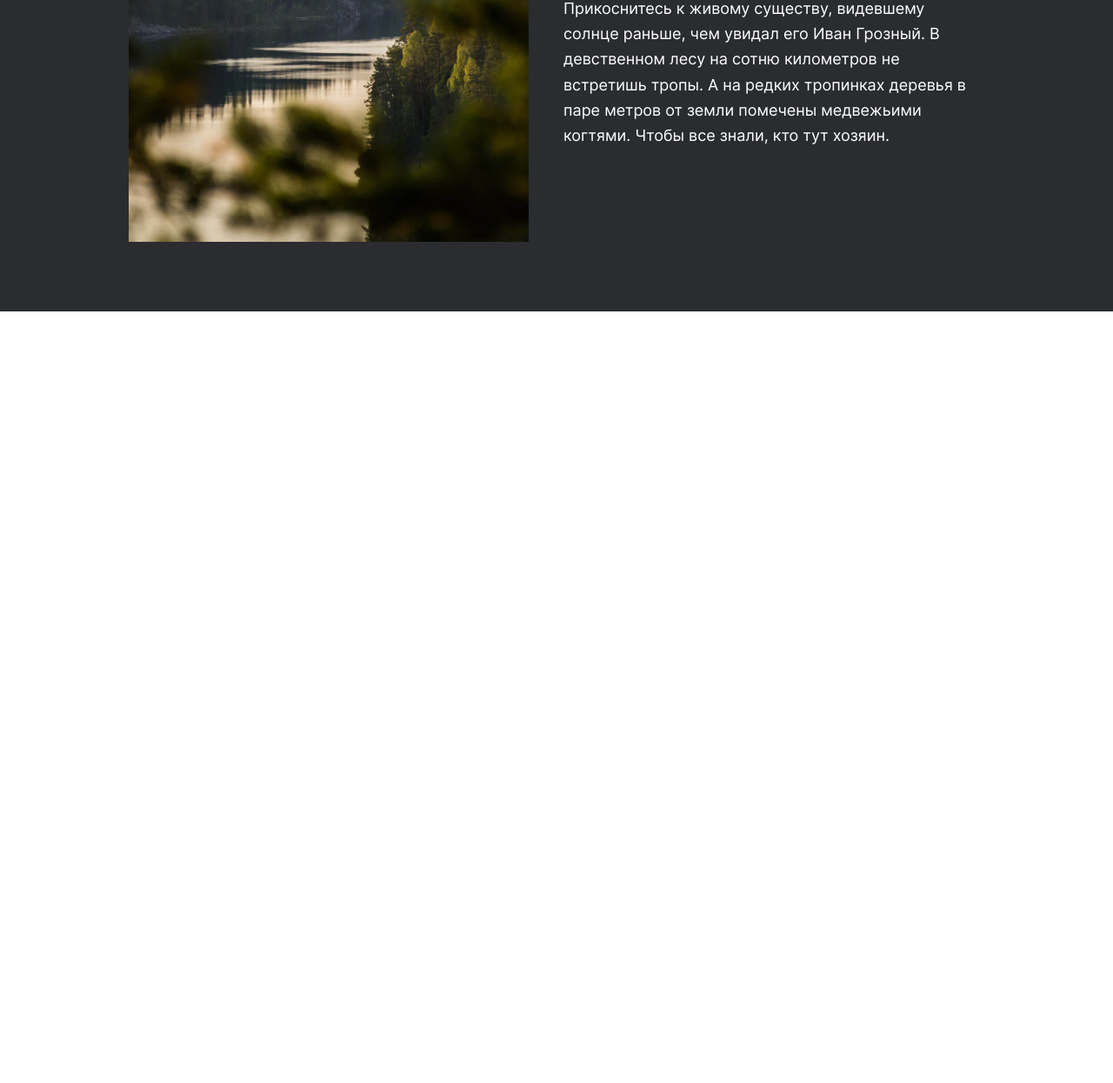
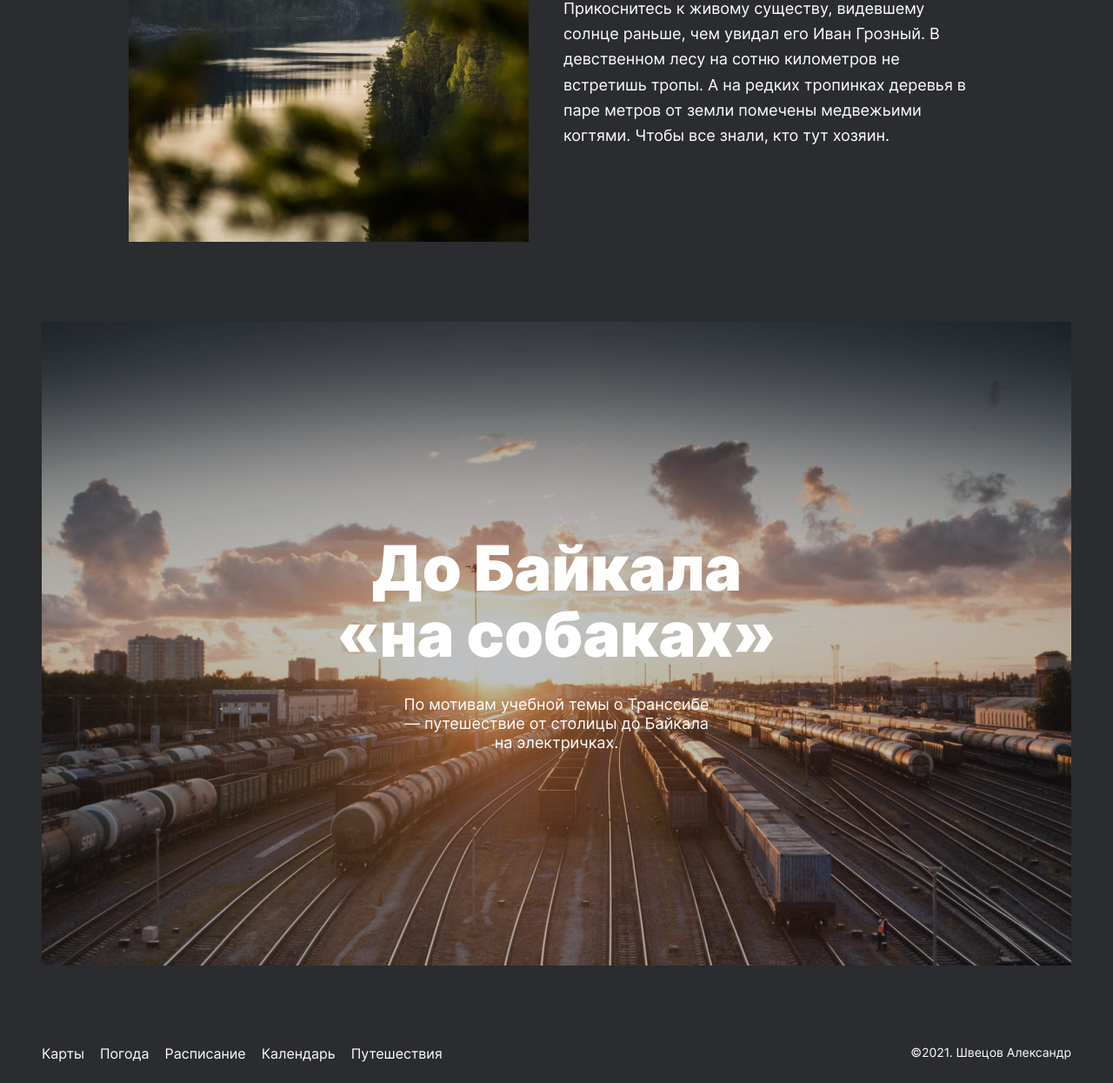
Before and after one commit to TakeYourEnergy/russian-travel, a plain HTML site: page index.html in a window 1280 px wide. Shown: the part 5587-6832 px from the top of the page at 87% size. Before the commit the page ends 5945 px from the top, so only its background shows below. Drawn offline with Linux system fonts and the light colour scheme.

Commit message:
desktop finish

```diff
--- a/index.html
+++ b/index.html
@@ -167,8 +167,36 @@
           </div>
         </div>
       </section>
+      <!-- !------------cover------------------------->
+      <section class="cover">
+        <a href="https://stampsy.com/na-elektrichkakh-do-baikala" class="cover__link" target="_blank">
+          <h2 class="cover__title">До Байкала «на собаках»</h2>
+          <p class="cover__subtitle">По мотивам учебной темы о Транссибе — путешествие от столицы до Байкала на
+            электричках.</p>
+        </a>
+      </section>
     </main>
-
+    <!-- !------------footer------------------------->
+    <footer class="footer">
+      <ul class="footer__links">
+        <li class="footer__item">
+          <a href="https://yandex.ru/maps" class="footer__link" target="_blank">Карты</a>
+        </li>
+        <li class="footer__item">
+          <a href="https://yandex.ru/pogoda" class="footer__link" target="_blank">Погода</a>
+        </li>
+        <li class="footer__item">
+          <a href="https://rasp.yandex.ru" class="footer__link" target="_blank">Расписание</a>
+        </li>
+        <li class="footer__item">
+          <a href="https://calendar.yandex.ru" class="footer__link" target="_blank">Календарь</a>
+        </li>
+        <li class="footer__item">
+          <a href="https://travel.yandex.ru" class="footer__link" target="_blank">Путешествия</a>
+        </li>
+      </ul>
+      <p class="footer__copyright">&copy;2021. Швецов Александр</p>
+    </footer>
   </div>
 </body>
 
--- a/style.css
+++ b/style.css
@@ -222,3 +222,114 @@
   font-size: 18px;
   line-height: 163%;
 }
+
+/* !-------------------------------cover*/
+.cover {
+  max-width: 1184px;
+  margin: 12px auto 92px;
+}
+
+.cover__link {
+  position: relative;
+  background-image: url(./images/cover-trains.jpg);
+  background-repeat: no-repeat;
+  background-size: cover;
+  background-position: top center;
+  width: 100%;
+  display: block;
+  min-height: 740px;
+  z-index: 0;
+  color: #fff;
+  text-decoration: none;
+  display: flex;
+  flex-direction: column;
+  justify-content: center;
+  align-items: center;
+}
+
+.cover__link::after {
+  position: absolute;
+  left: 0;
+  top: 0;
+  content: " ";
+  display: block;
+  background-color: #2A2C2F;
+  width: 100%;
+  height: 100%;
+  opacity: 0.3;
+  z-index: -1;
+  transition: opacity linear 1.1s;
+}
+
+.cover__link:hover::after {
+  opacity: 0.8;
+  background-color: #2A2C2F;
+}
+
+.cover__title {
+  font-style: normal;
+  font-weight: 900;
+  font-size: 72px;
+  line-height: 76px;
+  text-align: center;
+  max-width: 560px;
+  margin: 0 0 32px;
+}
+
+.cover__subtitle {
+  text-align: center;
+  font-style: normal;
+  font-weight: normal;
+  font-size: 18px;
+  line-height: 22px;
+  max-width: 360px;
+  margin: 0;
+}
+
+/* !-------------------------------footer*/
+.footer {
+  display: flex;
+  justify-content: space-between;
+  max-width: 1184px;
+  margin: 0 auto;
+  padding-bottom: 24px;
+}
+
+.footer__links {
+  display: flex;
+  margin: 0;
+  padding: 0;
+  list-style-type: none;
+  align-items: center;
+}
+
+.footer__item {
+  margin-right: 18px;
+}
+
+.footer__item:last-child {
+  margin-right: 0;
+}
+
+.footer__link {
+  text-decoration: none;
+  color: inherit;
+  font-style: normal;
+  font-weight: normal;
+  font-size: 16px;
+  line-height: 18px;
+  transition: opacity 0.7s linear;
+}
+
+.footer__link:hover {
+  opacity: 0.4;
+}
+
+.footer__copyright {
+  margin: 0;
+  font-style: normal;
+  font-weight: normal;
+  font-size: 14px;
+  line-height: 16px;
+  text-align: right;
+}
```
